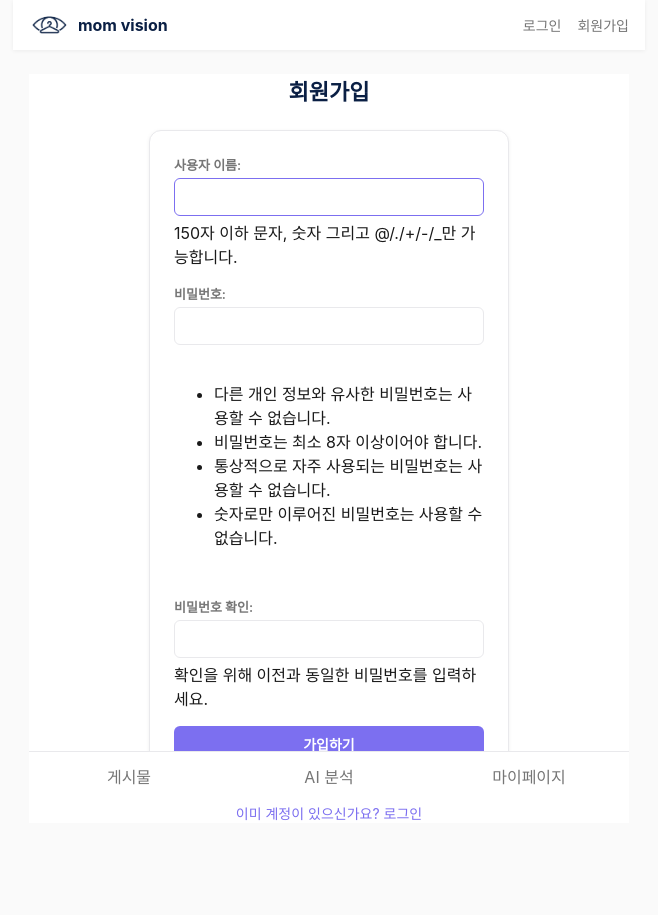
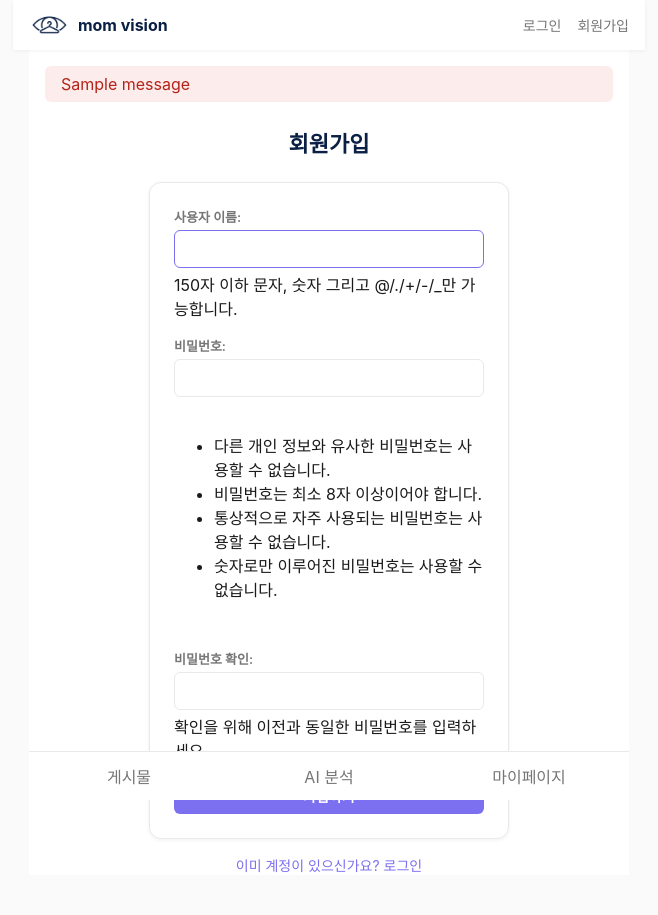
Before and after one commit to dbst0508-beep/mini_pro_MV, a Django app: page /signup/ in a window 1280 px wide. Shown: the top 915 px of the page, without its empty margins (311-969 px from the left). Before the commit the page ends 820 px from the top, so only its background shows below. Run offline with Django 5.2, Linux system fonts and the light colour scheme; tables that the repository leaves empty hold one stand-in row (values such as "Sample post"); one stand-in notice (Sample message) is shown; parts of the project's set-up code (start-up, migrations or seed data) failed here and were passed over.

Commit message:
feat: 업로드 이미지 검사 함수와 화면 알림 영역 추가

```diff
--- a/static/css/base.css
+++ b/static/css/base.css
@@ -168,3 +168,16 @@ main {
     color: var(--color-accent);       /* 새로 추가: hover 시 포인트 컬러 글자 */
     background: var(--color-accent-soft); /* 새로 추가: hover 시 옅은 포인트 컬러 배경 */
 }
+
+.messages {                                         /* 뷰가 남긴 안내 문구 영역 (업로드 실패 등) */
+    list-style: none;                               /* 목록 앞의 점 없애기 */
+    margin: 0;
+    padding: var(--space-md) var(--space-md) 0;
+}
+
+.messages__item {
+    padding: var(--space-sm) var(--space-md);
+    border-radius: var(--radius-sm);
+    background: #fdecec;                            /* 옅은 빨강 배경: 문제가 있다는 신호 */
+    color: #b42318;                                 /* 진한 빨강 글자 */
+}
--- a/templates/base.html
+++ b/templates/base.html
@@ -35,6 +35,13 @@
     </header>
 
     <main>
+        {% if messages %}                                     {# 뷰에서 messages.error(...)로 남긴 안내가 있으면 #}
+        <ul class="messages">
+            {% for message in messages %}
+            <li class="messages__item">{{ message }}</li>       {# 한 번 보여 주면 자동으로 지워짐 #}
+            {% endfor %}
+        </ul>
+        {% endif %}
         {% block content %}{% endblock %}
     </main>
 
```
Also changed, not shown: config/validators.py (added, +13 -0 lines).
